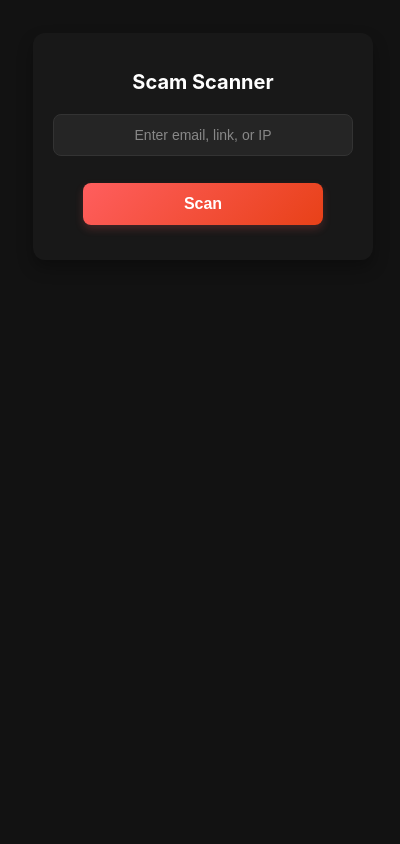
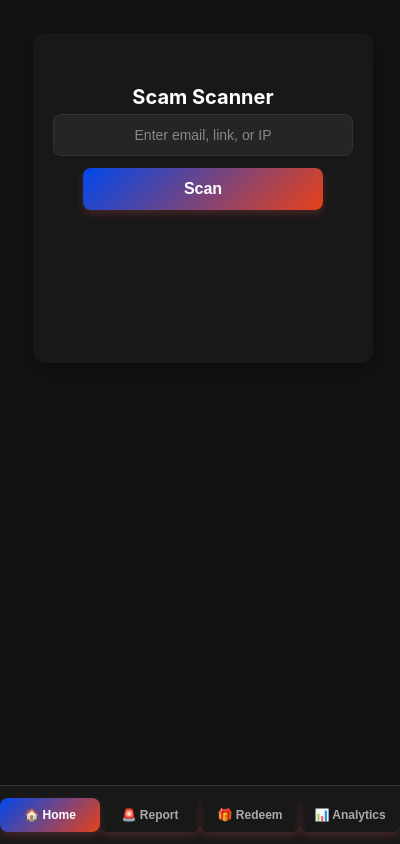
Before and after one commit to soniachan1031/click-safe, a browser extension: page email-scam-detector/popup.html in a window 400 px wide. Drawn offline with Linux system fonts and the light colour scheme.

Commit message:
navigation tabs added

```diff
--- a/email-scam-detector/popup.html
+++ b/email-scam-detector/popup.html
@@ -8,16 +8,44 @@
 </head>
 <body>
     <div class="popup-container">
-        <h2>Scam Scanner</h2>
-        <input type="text" id="scanInput" placeholder="Enter email, link, or IP">
-        <button id="scanButton">Scan</button>
 
-        <div id="loading" class="hidden">Scanning...</div>
+        <!-- Home Page (Default Active) -->
+        <div id="homePage" class="tab-content active">
+            <h2>Scam Scanner</h2>
+            <input type="text" id="scanInput" placeholder="Enter email, link, or IP">
+            <button id="scanButton">Scan</button>
+            <div id="loading" class="hidden">Scanning...</div>
+            <div id="resultContainer"></div>
+        </div>
 
-        <div id="resultContainer">
-            <!-- Results will be dynamically inserted here -->
+        <!-- Report Scam Page -->
+        <div id="reportScamPage" class="tab-content">
+            <h2>Report a Scam</h2>
+            <p>Coming soon...</p>
+        </div>
+
+        <!-- Redeem Page -->
+        <div id="redeemPage" class="tab-content">
+            <h2>Redeem</h2>
+            <p>Coming soon...</p>
+        </div>
+
+        <!-- Reports Page -->
+        <div id="reportsPage" class="tab-content">
+            <h2>Reports</h2>
+            <p>Coming soon...</p>
         </div>
     </div>
+
+
+    <!-- Navigation Bar -->
+    <div class="tab-bar">
+        <button class="tab-btn active" data-tab="homePage">🏠 Home</button>
+        <button class="tab-btn" data-tab="reportScamPage">🚨 Report</button>
+        <button class="tab-btn" data-tab="redeemPage">🎁 Redeem</button>
+        <button class="tab-btn" data-tab="reportsPage">📊 Analytics</button>
+    </div>
+
 
     <script src="popup.js"></script>
 </body>
--- a/email-scam-detector/popup.js
+++ b/email-scam-detector/popup.js
@@ -79,3 +79,36 @@ document.addEventListener("DOMContentLoaded", function () {
         `;
     }
 });
+
+document.addEventListener("DOMContentLoaded", () => {
+    // Set default tab to Home on load
+    switchTab('homePage', document.querySelector("[data-tab='homePage']"));
+
+    // Attach event listeners to all tab buttons
+    document.querySelectorAll('.tab-btn').forEach(button => {
+        button.addEventListener("click", function () {
+            const tabId = this.getAttribute("data-tab");
+            switchTab(tabId, this); // Pass "this" to reference the clicked button
+        });
+    });
+});
+
+function switchTab(tabId, clickedButton) {
+    // Hide all tab contents
+    document.querySelectorAll('.tab-content').forEach(tab => {
+        tab.classList.remove('active');
+    });
+
+    // Remove active state from all buttons
+    document.querySelectorAll('.tab-btn').forEach(btn => {
+        btn.classList.remove('active');
+    });
+
+    // Show only the selected tab content
+    document.getElementById(tabId).classList.add('active');
+
+    // Highlight the clicked tab button (Ensure button exists)
+    if (clickedButton) {
+        clickedButton.classList.add('active');
+    }
+}
--- a/email-scam-detector/styles.css
+++ b/email-scam-detector/styles.css
@@ -19,7 +19,10 @@ body {
     background-color: #181818;
     border-radius: 12px;
     box-shadow: 0 8px 16px rgba(0, 0, 0, 0.3);
+    min-height: 250px; /* Ensures space for the tab bar */
+    padding-bottom: 60px; /* Prevents content from overlapping the tab bar */
 }
+
 
 /* Title */
 h2 {
@@ -56,7 +59,7 @@ input::placeholder {
 }
 
 input:focus {
-    border-color: #ff5e5e;
+    border-color: #0048ec;
 }
 
 /* Scan Button */
@@ -64,7 +67,7 @@ button {
     width: 80%; /* Adjust the width of the button */
     max-width: 250px; /* Prevents it from being too large */
     padding: 12px;
-    background: linear-gradient(135deg, #ff5e5e, #e84118);
+    background: linear-gradient(135deg, #0048ec, #e84118);
     color: white;
     font-weight: bold;
     font-size: 16px;
@@ -77,7 +80,8 @@ button {
 
 
 button:hover {
-    background: linear-gradient(135deg, #e84118, #ff5e5e);
+    background: linear-gradient(135deg, #0048ec, #e84118);
+;
     transform: scale(1.02);
 }
 
@@ -85,7 +89,7 @@ button:hover {
 #loading {
     display: none;
     font-size: 14px;
-    color: #ff5e5e;
+    color: #0048ec;
     margin-top: 10px;
     animation: pulse 1.5s infinite;
 }
@@ -113,3 +117,59 @@ button:hover {
 .hidden {
     display: none;
 }
+
+/* Bottom Navigation Bar */
+.tab-bar {
+    display: flex;
+    justify-content: space-between;
+    position: fixed;
+    bottom: 0;
+    left: 0;
+    width: 100%;
+    background: #181818;
+    padding: 12px 0;
+    border-top: 1px solid #333;
+    z-index: 10;
+}
+
+/* Tab Buttons */
+.tab-btn {
+    flex: 1;
+    display: flex;
+    flex-direction: column;
+    align-items: center;
+    justify-content: center;
+    gap: 5px;
+    background: none;
+    border: none;
+    color: #aaa;
+    font-size: 12px;
+    cursor: pointer;
+    padding: 10px 0;
+    transition: 0.3s ease-in-out;
+    text-align: center;
+}
+
+.tab-btn.active {
+    color: white;
+    background: linear-gradient(135deg, #0048ec, #e84118);
+;
+    font-weight: bold;
+}
+
+.tab-btn:hover {
+    color: white;
+}
+
+/* Hide inactive tabs */
+.tab-content {
+    display: none;
+    width: 100%;
+    text-align: center;
+    padding: 15px 0;
+}
+
+/* Show active tab */
+.tab-content.active {
+    display: block;
+}
```
